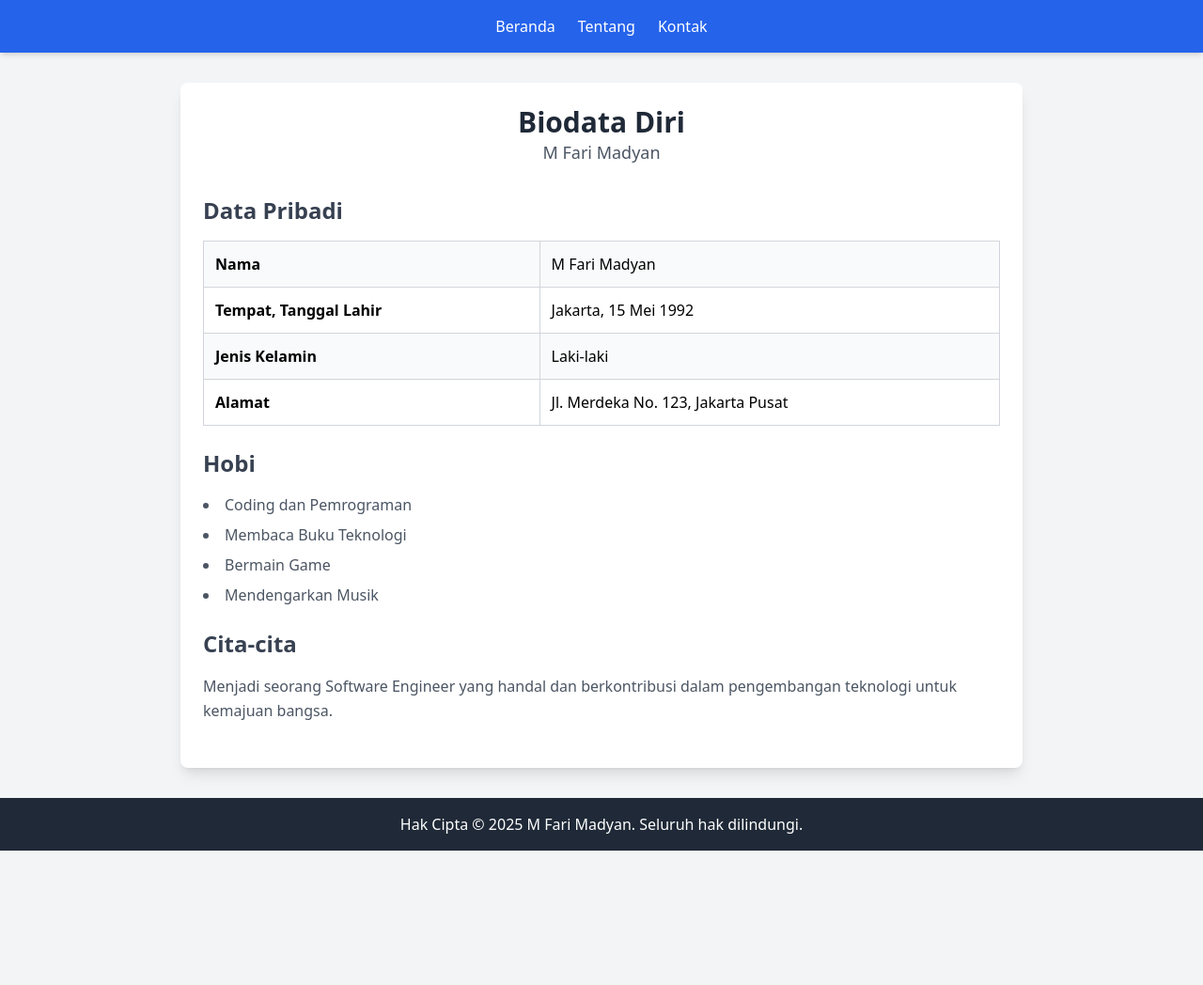
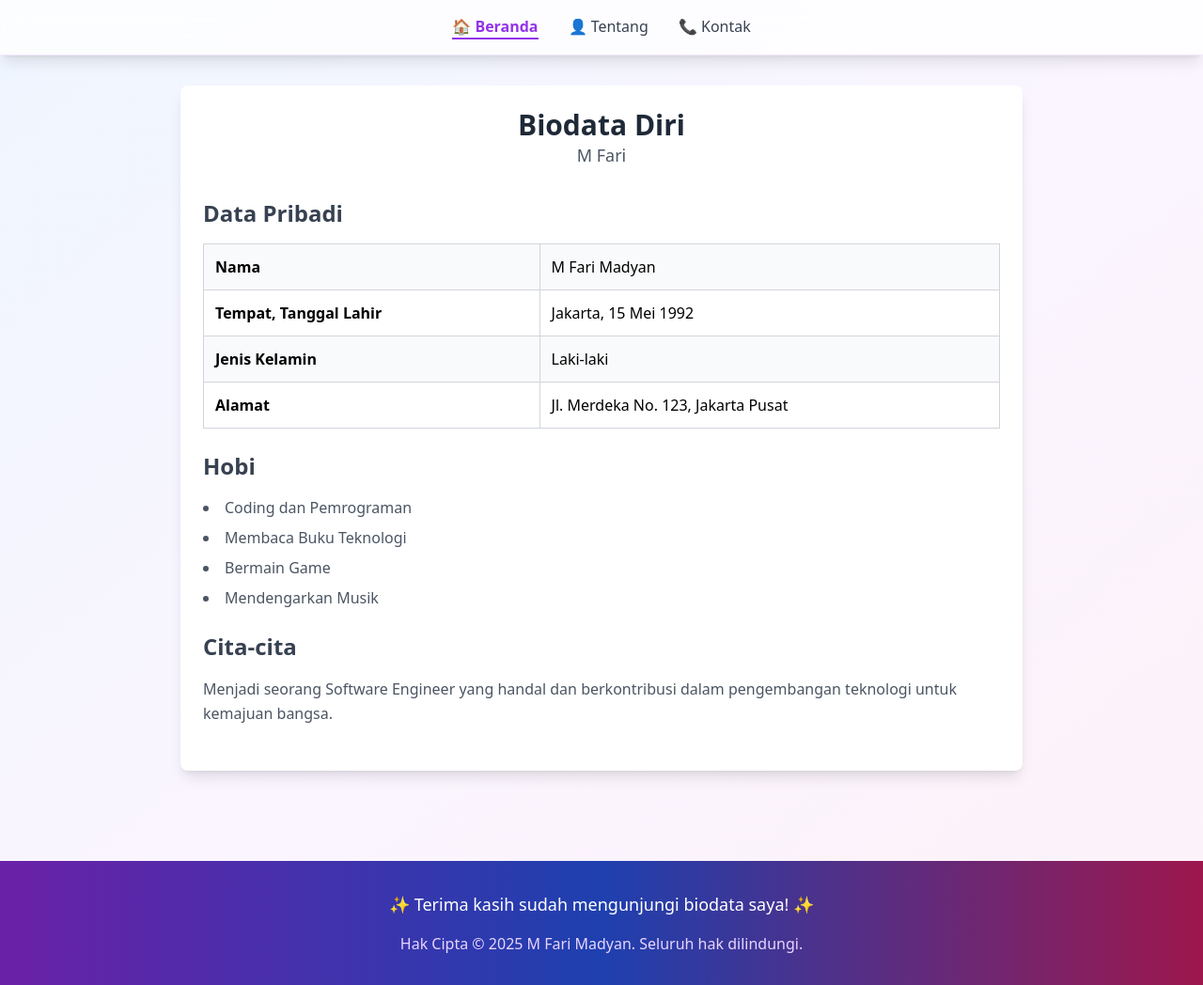
Before and after one commit to mfarim/workshop-2-smp, a plain HTML site: page index.html in a window 1280 px wide. Shown: the whole page at 94% size. Before the commit the page ends 905 px from the top, so only its background shows below. Drawn offline with nearby package versions, Linux system fonts and the light colour scheme.

Commit message:
feat: enhance layout and styling of biodata page with improved navigation and footer

```diff
--- a/index.html
+++ b/index.html
@@ -8,19 +8,22 @@
     <script src="https://cdn.tailwindcss.com"></script>
   </head>
 
-  <body class="bg-gray-100 min-h-screen flex flex-col">
-    <nav class="bg-blue-600 text-white p-4 shadow-md">
-      <div class="container mx-auto flex justify-center space-x-6">
-        <a href="index.html" class="hover:text-blue-200 transition">Beranda</a>
-        <a href="about/index.html" class="hover:text-blue-200 transition">Tentang</a>
-        <a href="contact/index.html" class="hover:text-blue-200 transition">Kontak</a>
+  <body class="bg-gradient-to-br from-blue-50 via-purple-50 to-pink-50 min-h-screen flex flex-col">
+    <!-- Navigation -->
+    <nav class="bg-white/80 backdrop-blur-md shadow-lg sticky top-0 z-50 border-b border-purple-100">
+      <div class="container mx-auto px-6 py-4">
+        <div class="flex justify-center space-x-8">
+          <a href="index.html" class="text-purple-600 font-semibold border-b-2 border-purple-600">🏠 Beranda</a>
+          <a href="about/index.html" class="text-gray-700 hover:text-purple-600 transition-all duration-300 font-medium hover:scale-105">👤 Tentang</a>
+          <a href="contact/index.html" class="text-gray-700 hover:text-purple-600 transition-all duration-300 font-medium hover:scale-105">📞 Kontak</a>
+        </div>
       </div>
     </nav>
 
     <main class="flex-grow max-w-4xl mx-auto p-6 bg-white shadow-lg rounded-lg my-8">
       <header class="text-center mb-8">
         <h1 class="text-3xl font-bold text-gray-800">Biodata Diri</h1>
-        <p class="text-lg text-gray-600">M Fari Madyan</p>
+        <p class="text-lg text-gray-600">M Fari</p>
       </header>
 
       <section class="mb-6">
@@ -63,8 +66,12 @@
       </section>
     </main>
 
-    <footer class="bg-gray-800 text-white text-center p-4 mt-auto">
-      <p>Hak Cipta &copy; 2025 M Fari Madyan. Seluruh hak dilindungi.</p>
+    <!-- Footer -->
+    <footer class="bg-gradient-to-r from-purple-800 via-blue-800 to-pink-800 text-white text-center py-8 mt-16">
+      <div class="container mx-auto px-6">
+        <p class="text-lg mb-4">✨ Terima kasih sudah mengunjungi biodata saya! ✨</p>
+        <p class="text-purple-200">Hak Cipta © 2025 M Fari Madyan. Seluruh hak dilindungi.</p>
+      </div>
     </footer>
   </body>
 </html>
```
